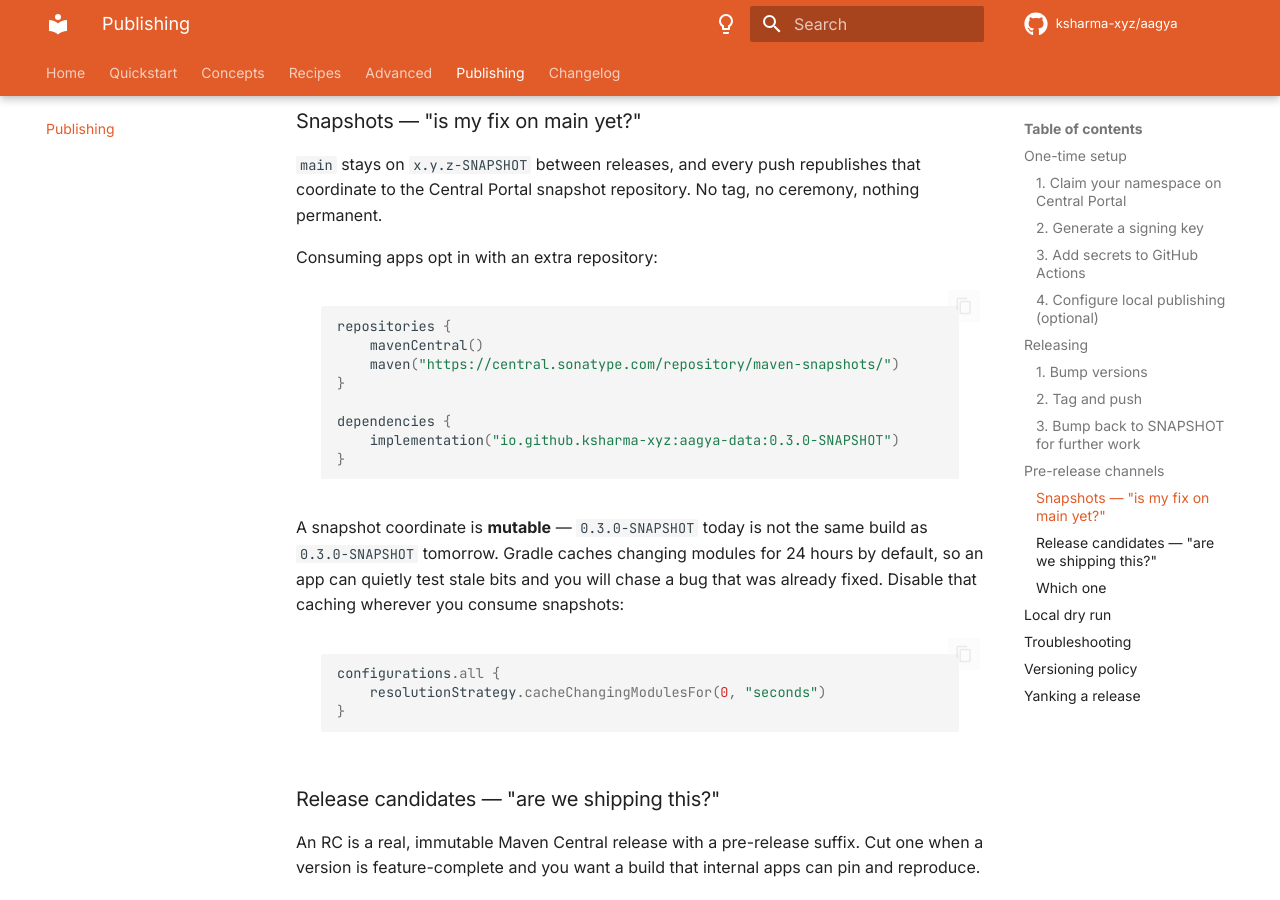
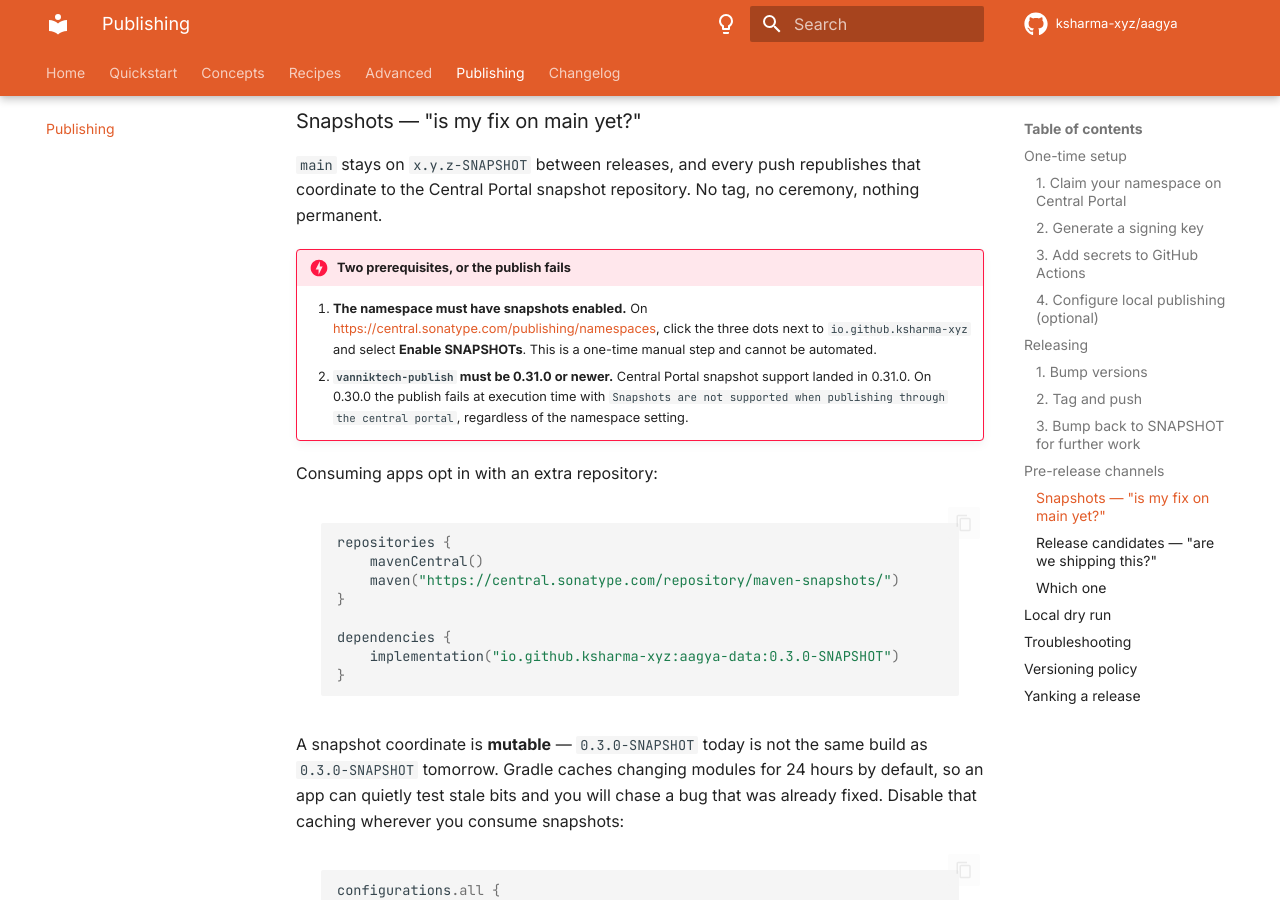
Before and after one commit to ksharma-xyz/aagya, an MkDocs documentation site: the page built from docs/publishing.md, in a window 1280 px wide and 900 px high, scrolled down 3110 px. Built offline with MkDocs 1.6.1 and Material for MkDocs 9.7.7, drawn with Linux system fonts in a browser that asks for light colours; comment, search, counter and statistics services are not loaded.

Commit message:
build: bump vanniktech publish plugin to 0.37.0 for snapshot support (#9)
The snapshot publish added in the previous commit fails on 0.30.0 with
'Snapshots are not supported when publishing through the central portal'.
Central Portal snapshot support landed in the plugin at 0.31.0.

0.37.0 rather than 0.31.0 because 0.30.0 predates AGP 9 entirely, while
0.37.0 lists AGP 9.x and Kotlin 2.4 as tested. Minimum supported versions
(JDK 17, Gradle 9.0, AGP 8.13, KGP 2.2) are all satisfied here.

Documents the second prerequisite the earlier commit missed: the namespace
itself must have SNAPSHOTs enabled on central.sonatype.com, which is a
manual portal step.

````diff
--- a/docs/publishing.md
+++ b/docs/publishing.md
@@ -115,6 +115,16 @@ answer different questions.
 that coordinate to the Central Portal snapshot repository. No tag, no
 ceremony, nothing permanent.
 
+!!! danger "Two prerequisites, or the publish fails"
+    1. **The namespace must have snapshots enabled.** On
+       <https://central.sonatype.com/publishing/namespaces>, click the three
+       dots next to `io.github.ksharma-xyz` and select **Enable SNAPSHOTs**.
+       This is a one-time manual step and cannot be automated.
+    2. **`vanniktech-publish` must be 0.31.0 or newer.** Central Portal
+       snapshot support landed in 0.31.0. On 0.30.0 the publish fails at
+       execution time with `Snapshots are not supported when publishing
+       through the central portal`, regardless of the namespace setting.
+
 Consuming apps opt in with an extra repository:
 
 ```kotlin
````
Also changed, not shown: 1 other file.
